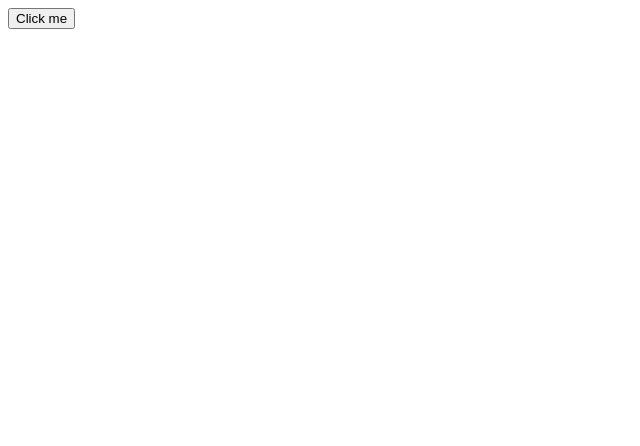
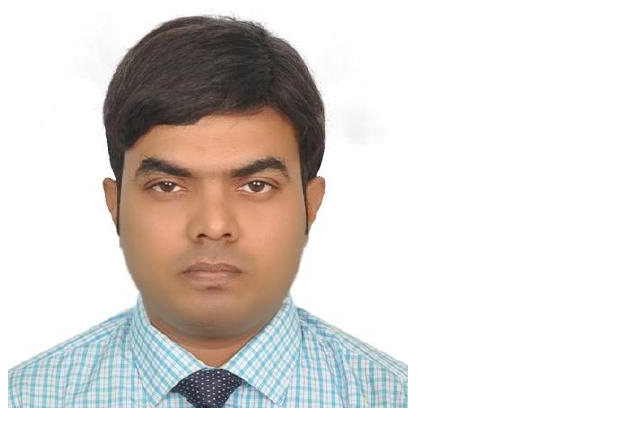
Before and after one commit to tanjirhc/clickEvents, a React (Vite) app: page / in a window 1280 px wide. Shown: the top 446 px of the page, without its empty margins (0-640 px from the left). Built offline with nearby package versions, Linux system fonts and the light colour scheme.

Commit message:
image Url img

```diff
--- a/src/App.jsx
+++ b/src/App.jsx
@@ -1,10 +1,12 @@
 import Button from './Button.jsx'
+import ProfilePicture from './ProfilePicture.jsx'
+
 
 function App() {
 
   return (
     <>
-    <Button />
+       <ProfilePicture image="./" />
 
     </>
   )
--- /dev/null
+++ b/src/ProfilePicture.jsx
@@ -0,0 +1,8 @@
+
+function ProfilePicture() {
+
+    const imageUrl = './src/assets/tanjir.jpg';
+
+    return(<img src={imageUrl}></img>);
+}
+export default ProfilePicture;
```
Also changed, not shown: src/assets/tanjir.jpg (added).
